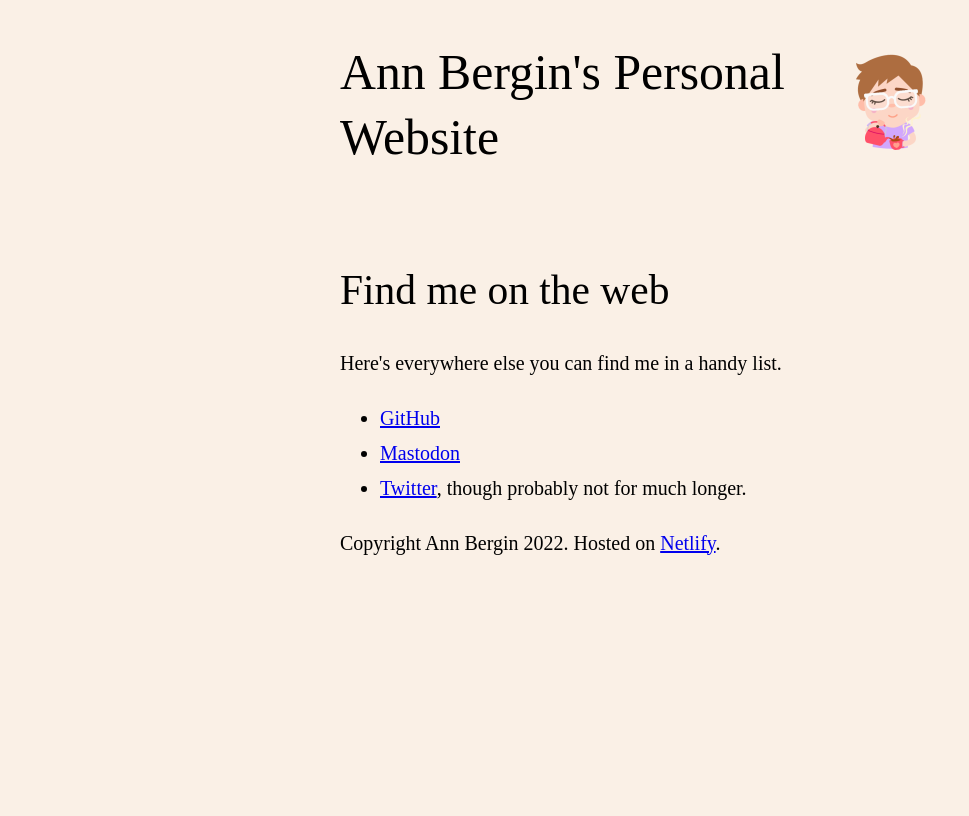
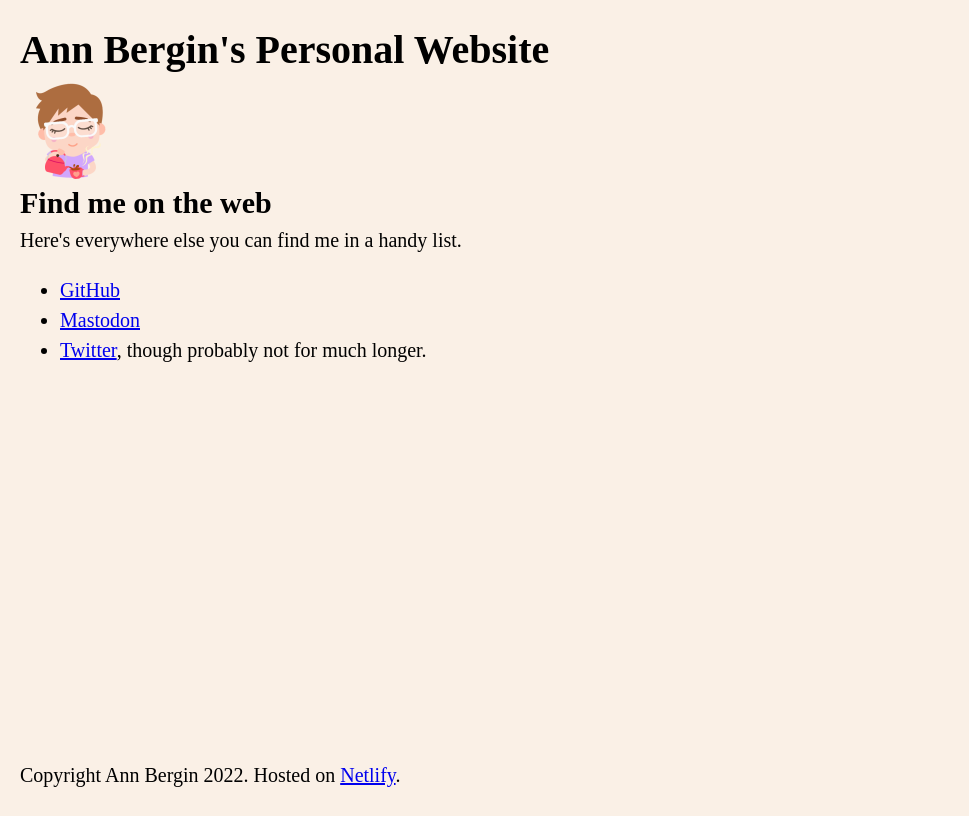
Before and after one commit to agvbergin/agvbergin.net, an Eleventy site: page index.md in a window 1280 px wide. Shown: the whole page, without its empty margins (0-969 px from the left). Built offline with nearby package versions, Linux system fonts and the light colour scheme; Eleventy itself is replaced by a stand-in of ours; files that its build step writes are made by us from their sources.

Commit message:
Agvb 28dec restructure (#12)
* Split base layout out of index.md

* Remove most css styles to prep for rewrite

* Implement CSS reset and sticky footer

* Replace links to css and img with njk variable

* Update css/style.css

```diff
--- /dev/null
+++ b/_includes/base.njk
@@ -0,0 +1,28 @@
+<!DOCTYPE html>
+<html lang="en">
+<head>
+    <meta charset="UTF-8">
+    <meta http-equiv="X-UA-Compatible" content="IE=edge">
+    <meta name="viewport" content="width=device-width, initial-scale=1.0">
+    <link rel="stylesheet" href="{{ '/css/style.css' | url }}">
+    <title>Ann Bergin's Personal Website</title>
+    <meta name="description" content="The personal website of Ann Bergin (@agvbergin).">
+    <meta name="generator" content="Eleventy v1.0.2">
+</head>
+<body>
+    <header>
+        <h1>Ann Bergin's Personal Website</h1>
+        <div class="avatar">
+        <img class="avatar" src="{{ '/img/coffeeMini.png' | url }}" alt="Cartoon avatar Ann (middle-aged white lady with glasses and short brown hair) pours coffee into a mug with a heart on it. Coffee is love.">
+        </div>
+    </header>
+    <main>
+{{ content | safe }}
+    </main>
+    <footer>
+    <p>
+    Copyright Ann Bergin 2022. Hosted on <a href="https://www.netlify.com/">Netlify</a>.
+    </p>
+    </footer>
+</body>
+</html>
--- a/css/style.css
+++ b/css/style.css
@@ -4,74 +4,91 @@
   font-family: "Times New Roman", Times, serif;
 }
 
-/* Typography */
+/* Modified version of Andy Bell's Modern CSS reset */
+/* https://github.com/Andy-set-studio/modern-css-reset */
 
-body {
-  min-height: 100vh;
-  line-height: 1.75;
-  max-inline-size: 60ch;
-  margin-inline: auto;
-  padding-inline: 1em;
+/* Box sizing rules */
+*,
+*::before,
+*::after {
+  box-sizing: border-box;
 }
 
-p {
-  margin-bottom: 1rem;
-}
-
-footer > p {
-  margin-bottom: initial;
-}
-
-h2,
-h3,
-h4,
-h5 {
-  margin: 3rem 0 1.38rem;
-}
-
+/* Remove default margin */
+body,
 h1,
 h2,
 h3,
 h4,
-h5 {
-  font-weight: 400;
-  line-height: 1.3;
+p,
+figure,
+blockquote,
+dl,
+dd {
+  margin: 0;
 }
 
-h1 {
-  font-size: 2.488rem;
+/* Remove list styles on ul, ol elements with a list role, which suggests default styling will be removed */
+ul[role='list'],
+ol[role='list'] {
+  list-style: none;
 }
 
-h2 {
-  font-size: 2.074rem;
+/* Set core body defaults */
+body {
+  min-height: 100vh;
+  text-rendering: optimizeSpeed;
+  line-height: 1.5;
 }
 
-h3 {
-  font-size: 1.728rem;
+/* A elements that don't have a class get default styles */
+a:not([class]) {
+  text-decoration-skip-ink: auto;
 }
 
-h4 {
-  font-size: 1.44rem;
+/* Make images easier to work with */
+img,
+picture {
+  max-width: 100%;
+  display: block;
 }
 
-h5 {
-  font-size: 1.2rem;
+/* Inherit fonts for inputs and buttons */
+input,
+button,
+textarea,
+select {
+  font: inherit;
 }
 
-small,
-.text_small {
-  font-size: 0.833rem;
+/* Remove all animations, transitions and smooth scroll for people that prefer not to see them */
+@media (prefers-reduced-motion: reduce) {
+  *,
+  *::before,
+  *::after {
+    animation-duration: 0.01ms !important;
+    animation-iteration-count: 1 !important;
+    transition-duration: 0.01ms !important;
+    scroll-behavior: auto !important;
+  }
 }
 
-/* Header class */
+/* End of reset */
 
-header {
+body {
   display: flex;
-  justify-content: center;
+  flex-direction: column;
+  flex-wrap: nowrap;
+  padding: 1em 1em 0 1em;
 }
 
-div.avatar {
-  align-self: center;
+main {
+  flex: 1 0 auto; /* Prevent Chrome, Opera, and Safari from letting these items shrink to smaller than their content's default minimum size. */
+}
+
+footer {
+  flex-shrink: 0; /* Prevent Chrome, Opera, and Safari from letting these items shrink to smaller than their content's default minimum size. */
+  padding-bottom: 0.5em;
 }
 
 img.avatar {
--- a/index.md
+++ b/index.md
@@ -1,36 +1,13 @@
-<!DOCTYPE html>
-<html lang="en">
-<head>
-    <meta charset="UTF-8">
-    <meta http-equiv="X-UA-Compatible" content="IE=edge">
-    <meta name="viewport" content="width=device-width, initial-scale=1.0">
-    <link rel="stylesheet" href="css/style.css">
-    <title>Ann Bergin's Personal Website</title>
-    <meta name="description" content="The personal website of Ann Bergin (@agvbergin).">
-    <meta name="generator" content="Eleventy v1.0.2">
-</head>
-<body>
-    <header>
-        <h1>Ann Bergin's Personal Website</h1>
-        <div class="avatar">
-        <img class="avatar" src="img/coffeeMini.png" alt="Cartoon avatar Ann (middle-aged white lady with glasses and short brown hair) pours coffee into a mug with a heart on it. Coffee is love.">
-        </div>
-    </header>
-    <main>
-    <section>
-    <h2>Find me on the web</h2>
-    <p>Here's everywhere else you can find me in a handy list.</p>
-    <ul>
-        <li><a href="https://github.com/agvbergin">GitHub</a></li>
-        <li><a rel="me" href="https://mastodon.me.uk/@agvbergin">Mastodon</a></li>
-        <li><a href="https://twitter.com/agvbergin">Twitter</a>, though probably not for much longer.</li>
-    </ul>
-    </section>
-    </main>
-    <footer>
-    <p>
-    Copyright Ann Bergin 2022. Hosted on <a href="https://www.netlify.com/">Netlify</a>.
-    </p>
-    </footer>
-</body>
-</html>
+---
+layout: base.njk
+---
+
+<section>
+<h2>Find me on the web</h2>
+<p>Here's everywhere else you can find me in a handy list.</p>
+<ul>
+<li><a href="https://github.com/agvbergin">GitHub</a></li>
+<li><a rel="me" href="https://mastodon.me.uk/@agvbergin">Mastodon</a></li>
+<li><a href="https://twitter.com/agvbergin">Twitter</a>, though probably not for much longer.</li>
+</ul>
+</section>
```
